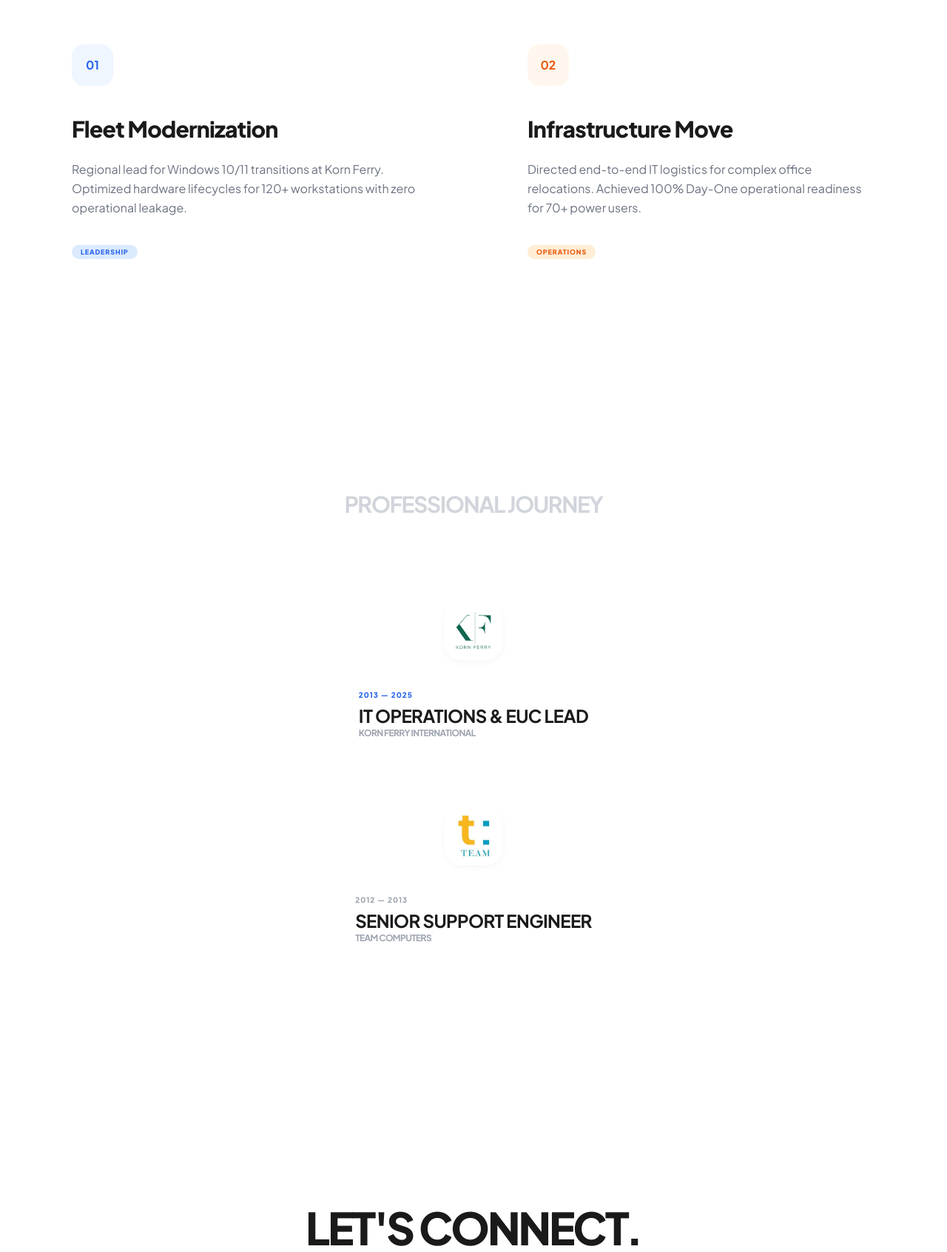
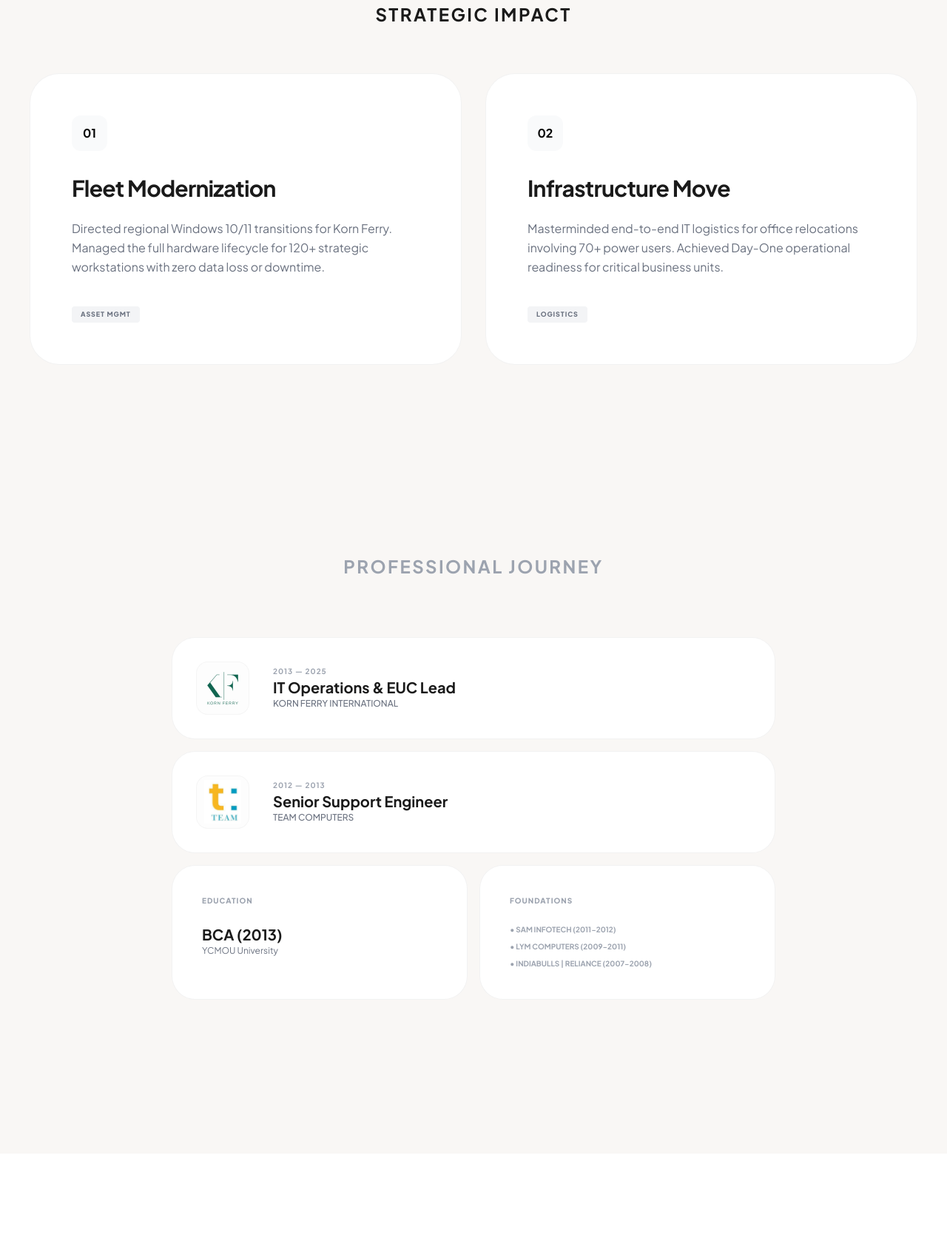
Before and after one commit to mitultaylor/mitultaylor.github.io, a plain HTML site: page index.html in a window 1280 px wide. Shown: the part 925-2617 px from the top of the page at 74% size. Drawn offline with nearby package versions, Linux system fonts and the light colour scheme.

Commit message:
Update index.html

```diff
--- a/index.html
+++ b/index.html
@@ -5,7 +5,7 @@
     <meta name="viewport" content="width=device-width, initial-scale=1.0">
     <title>Mitul Tailor | IT Operations Leader</title>
 
-    <link rel="icon" type="image/png" href="favicon.png?v=32">
+    <link rel="icon" type="image/png" href="favicon.png?v=33">
 
     <script src="https://cdn.tailwindcss.com"></script>
     <link href="https://fonts.googleapis.com/css2?family=Plus+Jakarta+Sans:wght@300;400;500;600;700;800&display=swap" rel="stylesheet">
@@ -15,136 +15,152 @@
         body {
             font-family: 'Plus Jakarta Sans', sans-serif;
             margin: 0;
+            background: #F9F7F5; /* Premium Bloom Neutral */
             color: #1a1a1a;
-            overflow-x: hidden;
         }
 
-        /* 2. BACK TO DUAL BG: Fixed Vibrant Sunrise Gradient */
-        .sunrise-dual-bg {
+        /* 1. CLEAN BACKGROUND (NOT DUAL COLOR) */
+        .luminous-bg {
             position: fixed; top: 0; left: 0; width: 100%; height: 100%; z-index: -1;
-            background: linear-gradient(135deg, #fff5ed 0%, #e0f2fe 100%) fixed;
+            background: radial-gradient(circle at 10% 10%, #FFFFFF 0%, transparent 40%),
+                        radial-gradient(circle at 90% 90%, #F0F0F0 0%, transparent 40%);
         }
 
-        /* Bloom-Style Glass Cards */
-        .modern-card {
-            background: rgba(255, 255, 255, 0.7);
-            backdrop-filter: blur(20px);
-            border: 1px solid rgba(255, 255, 255, 0.5);
-            border-radius: 3rem;
-            transition: all 0.5s cubic-bezier(0.16, 1, 0.3, 1);
+        /* 4. UNIFIED IMPACT CARDS */
+        .card-uniform {
+            background: #ffffff;
+            border: 1px solid rgba(0, 0, 0, 0.05);
+            border-radius: 2.5rem;
             display: flex;
             flex-direction: column;
-            height: 100%; /* Ensures cards fill the height of the row */
+            justify-content: space-between;
+            height: 100%; /* Forces same height in grid */
+            transition: all 0.4s cubic-bezier(0.16, 1, 0.3, 1);
         }
-        .modern-card:hover {
-            transform: translateY(-10px);
-            background: rgba(255, 255, 255, 0.9);
-            box-shadow: 0 40px 80px -20px rgba(0, 0, 0, 0.05);
+        .card-uniform:hover {
+            transform: translateY(-8px);
+            box-shadow: 0 40px 80px -20px rgba(0,0,0,0.06);
         }
 
-        .btn-pill {
-            background: #1a1a1a;
+        .btn-modern {
+            background: #111111;
             color: #fff;
-            padding: 1.25rem 3rem;
+            padding: 1rem 2.5rem;
             border-radius: 9999px;
-            font-weight: 800;
+            font-weight: 700;
             text-transform: uppercase;
-            letter-spacing: 0.15em;
-            font-size: 0.65rem;
+            letter-spacing: 0.1em;
+            font-size: 0.75rem;
             transition: 0.3s;
         }
-        .btn-pill:hover { background: #3b82f6; transform: scale(1.05); }
+        .btn-modern:hover { background: #333; transform: scale(1.05); }
 
-        .logo-frame {
-            width: 80px; height: 80px;
-            background: white;
-            border-radius: 1.5rem;
+        .logo-box {
+            width: 72px; height: 72px;
+            background: #fdfdfd;
+            border-radius: 1rem;
             display: flex; align-items: center; justify-content: center;
-            padding: 12px;
-            box-shadow: 0 4px 10px rgba(0,0,0,0.03);
+            padding: 10px;
+            border: 1px solid rgba(0,0,0,0.03);
         }
     </style>
 </head>
 <body class="antialiased">
 
-    <div class="sunrise-dual-bg"></div>
+    <div class="luminous-bg"></div>
 
     <nav class="fixed top-8 left-1/2 -translate-x-1/2 z-50 w-[90%] max-w-6xl">
-        <div class="bg-white/60 backdrop-blur-2xl border border-white/50 rounded-[2.5rem] px-8 py-5 flex justify-between items-center shadow-sm">
+        <div class="bg-white/80 backdrop-blur-xl border border-black/5 rounded-[2rem] px-8 py-5 flex justify-between items-center shadow-sm">
             <div class="flex items-center gap-3">
-                <div class="w-10 h-10 bg-black rounded-xl flex items-center justify-center text-white font-black text-left">MT</div>
-                <span class="font-bold tracking-tighter text-lg text-left">Mitul Tailor</span>
+                <div class="w-10 h-10 bg-black rounded-xl flex items-center justify-center text-white font-black">MT</div>
+                <span class="font-bold tracking-tighter text-lg">Mitul Tailor</span>
             </div>
-            <div class="hidden md:flex gap-10 text-[10px] font-black uppercase tracking-widest text-gray-400">
+            <div class="hidden md:flex gap-10 text-[10px] font-bold uppercase tracking-widest text-gray-400">
                 <a href="#impact" class="hover:text-black transition">Impact</a>
                 <a href="#journey" class="hover:text-black transition">Journey</a>
-                <a href="mailto:meetul.t@gmail.com" class="text-blue-600">Hire Me</a>
+                <a href="mailto:meetul.t@gmail.com" class="text-black font-extrabold border-b border-black">Hire Me</a>
             </div>
         </div>
     </nav>
 
     <section class="min-h-screen flex flex-col justify-center items-center px-6 pt-32 text-center">
-        <span class="px-4 py-1.5 rounded-full bg-blue-500/10 text-blue-600 text-[10px] font-black uppercase tracking-[0.3em] mb-10 border border-blue-200">IT Operations Leader</span>
-        <h1 class="text-7xl md:text-[9rem] font-black tracking-tighter leading-[0.8] mb-12">
-            Elevating <br><span class="text-white drop-shadow-sm italic">Service.</span>
+        <p class="text-[10px] font-black uppercase tracking-[0.4em] text-gray-400 mb-8">Operations Leadership</p>
+        <h1 class="text-6xl md:text-[7.5rem] font-extrabold tracking-tighter leading-[0.9] mb-12">
+            Stability. <br><span class="text-gray-300">Modernized.</span>
         </h1>
-        <p class="text-lg md:text-xl text-gray-500 max-w-2xl mx-auto font-medium mb-12">
-            17+ years of expertise in global infrastructure stability and modernized fleet management.
+        <p class="text-lg md:text-xl text-gray-500 max-w-xl mx-auto font-medium mb-12">
+            17+ years driving excellence in global infrastructure and SLA stability at Korn Ferry.
         </p>
-        <div class="flex gap-4">
-            <a href="#impact" class="btn-pill">Explore Impact</a>
-        </div>
+        <a href="#impact" class="btn-modern shadow-xl">View Portfolio</a>
     </section>
 
     <section id="impact" class="max-w-7xl mx-auto py-32 px-10">
-        <div class="grid md:grid-cols-2 gap-8 items-stretch"> <div class="modern-card p-14">
-                <div class="w-14 h-14 bg-blue-50 rounded-2xl flex items-center justify-center text-blue-600 mb-10 font-bold">01</div>
-                <h3 class="text-3xl font-black mb-6 tracking-tight">Fleet Modernization</h3>
-                <p class="text-gray-500 leading-relaxed flex-grow">Regional lead for Windows 10/11 transitions at Korn Ferry. Optimized hardware lifecycles for 120+ workstations with zero operational leakage.</p>
-                <div class="mt-8">
-                    <span class="bg-blue-100 text-blue-600 px-3 py-1 rounded-full text-[9px] font-black uppercase tracking-widest">Leadership</span>
+        <h2 class="text-2xl font-bold mb-16 uppercase tracking-widest text-center">Strategic Impact</h2>
+        <div class="grid md:grid-cols-2 gap-8">
+            <div class="card-uniform p-14">
+                <div>
+                    <div class="w-12 h-12 bg-gray-50 rounded-xl flex items-center justify-center text-black mb-8 font-bold">01</div>
+                    <h3 class="text-3xl font-bold mb-6 tracking-tight">Fleet Modernization</h3>
+                    <p class="text-gray-500 leading-relaxed">Directed regional Windows 10/11 transitions for Korn Ferry. Managed the full hardware lifecycle for 120+ strategic workstations with zero data loss or downtime.</p>
+                </div>
+                <div class="mt-10 flex gap-2">
+                    <span class="bg-gray-100 px-3 py-1 rounded text-[9px] font-black uppercase tracking-widest text-gray-500">Asset Mgmt</span>
                 </div>
             </div>
-            <div class="modern-card p-14">
-                <div class="w-14 h-14 bg-orange-50 rounded-2xl flex items-center justify-center text-orange-600 mb-10 font-bold">02</div>
-                <h3 class="text-3xl font-black mb-6 tracking-tight">Infrastructure Move</h3>
-                <p class="text-gray-500 leading-relaxed flex-grow">Directed end-to-end IT logistics for complex office relocations. Achieved 100% Day-One operational readiness for 70+ power users.</p>
-                <div class="mt-8">
-                    <span class="bg-orange-100 text-orange-600 px-3 py-1 rounded-full text-[9px] font-black uppercase tracking-widest">Operations</span>
+            <div class="card-uniform p-14">
+                <div>
+                    <div class="w-12 h-12 bg-gray-50 rounded-xl flex items-center justify-center text-black mb-8 font-bold">02</div>
+                    <h3 class="text-3xl font-bold mb-6 tracking-tight">Infrastructure Move</h3>
+                    <p class="text-gray-500 leading-relaxed">Masterminded end-to-end IT logistics for office relocations involving 70+ power users. Achieved Day-One operational readiness for critical business units.</p>
+                </div>
+                <div class="mt-10 flex gap-2">
+                    <span class="bg-gray-100 px-3 py-1 rounded text-[9px] font-black uppercase tracking-widest text-gray-500">Logistics</span>
                 </div>
             </div>
         </div>
     </section>
 
-    <section id="journey" class="max-w-5xl mx-auto py-32 px-10">
-        <h2 class="text-3xl font-bold mb-20 tracking-tighter uppercase text-center text-gray-300">Professional Journey</h2>
-        <div class="space-y-6">
-            <div class="modern-card p-8 flex items-center gap-10">
-                <div class="logo-frame shrink-0">
-                    <img src="KF_Logo.webp" class="max-w-full" alt="Korn Ferry" onerror="this.src='https://via.placeholder.com/64'">
-                </div>
-                <div class="text-left text-left">
-                    <p class="text-[10px] font-black text-blue-600 uppercase tracking-widest mb-1">2013 — 2025</p>
-                    <h3 class="text-2xl font-bold tracking-tight uppercase text-left">IT Operations & EUC Lead</h3>
-                    <p class="text-gray-400 text-xs font-bold uppercase tracking-tighter text-left">Korn Ferry International</p>
+    <section id="journey" class="max-w-4xl mx-auto py-32 px-10">
+        <h2 class="text-2xl font-bold mb-20 tracking-widest uppercase text-center text-gray-400">Professional Journey</h2>
+        <div class="space-y-4">
+            <div class="bg-white p-8 rounded-[2rem] flex items-center gap-8 border border-black/5 hover:border-black/10 transition">
+                <div class="logo-box shrink-0"><img src="KF_Logo.webp" alt="Korn Ferry" onerror="this.src='https://via.placeholder.com/64'"></div>
+                <div class="text-left">
+                    <p class="text-[10px] font-bold text-gray-400 uppercase tracking-widest">2013 — 2025</p>
+                    <h3 class="text-xl font-bold">IT Operations & EUC Lead</h3>
+                    <p class="text-gray-500 text-xs font-medium uppercase">Korn Ferry International</p>
                 </div>
             </div>
-            <div class="modern-card p-8 flex items-center gap-10">
-                <div class="logo-frame shrink-0">
-                    <img src="Team's Logo.jfif" class="max-w-full" alt="Team Computers" onerror="this.src='https://via.placeholder.com/64'">
+            <div class="bg-white p-8 rounded-[2rem] flex items-center gap-8 border border-black/5 hover:border-black/10 transition">
+                <div class="logo-box shrink-0"><img src="Team's Logo.jfif" alt="Team" onerror="this.src='https://via.placeholder.com/64'"></div>
+                <div class="text-left">
+                    <p class="text-[10px] font-bold text-gray-400 uppercase tracking-widest">2012 — 2013</p>
+                    <h3 class="text-xl font-bold">Senior Support Engineer</h3>
+                    <p class="text-gray-500 text-xs font-medium uppercase">Team Computers</p>
                 </div>
-                <div class="text-left text-left">
-                    <p class="text-[10px] font-black text-gray-400 uppercase tracking-widest mb-1">2012 — 2013</p>
-                    <h3 class="text-2xl font-bold tracking-tight uppercase text-left">Senior Support Engineer</h3>
-                    <p class="text-gray-400 text-xs font-bold uppercase tracking-tighter text-left">Team Computers</p>
+            </div>
+
+            <div class="grid md:grid-cols-2 gap-4">
+                <div class="bg-white p-10 rounded-[2rem] border border-black/5">
+                    <h4 class="text-[10px] font-black text-gray-400 uppercase tracking-widest mb-6">Education</h4>
+                    <p class="text-xl font-bold">BCA (2013)</p>
+                    <p class="text-xs text-gray-500">YCMOU University</p>
+                </div>
+                <div class="bg-white p-10 rounded-[2rem] border border-black/5">
+                    <h4 class="text-[10px] font-black text-gray-400 uppercase tracking-widest mb-6">Foundations</h4>
+                    <div class="space-y-2 text-[10px] font-bold text-gray-400 uppercase">
+                        <p>• Sam Infotech (2011-2012)</p>
+                        <p>• LYM Computers (2009-2011)</p>
+                        <p>• Indiabulls | Reliance (2007-2008)</p>
+                    </div>
                 </div>
             </div>
         </div>
     </section>
 
-    <footer class="py-48 text-center bg-white/20 backdrop-blur-md rounded-t-[5rem]">
-        <h2 class="text-6xl font-black tracking-tighter mb-12 uppercase">Let's Connect.</h2>
-        <button onclick="copyEmail()" id="smartBtn" class="btn-pill">Copy meetul.t@gmail.com</button>
+    <footer class="py-48 text-center bg-white mt-20">
+        <h2 class="text-5xl font-extrabold tracking-tighter mb-12">Building the future <br>of operations.</h2>
+        <button onclick="copyEmail()" id="smartBtn" class="btn-modern">Copy meetul.t@gmail.com</button>
     </footer>
 
     <script>
```
